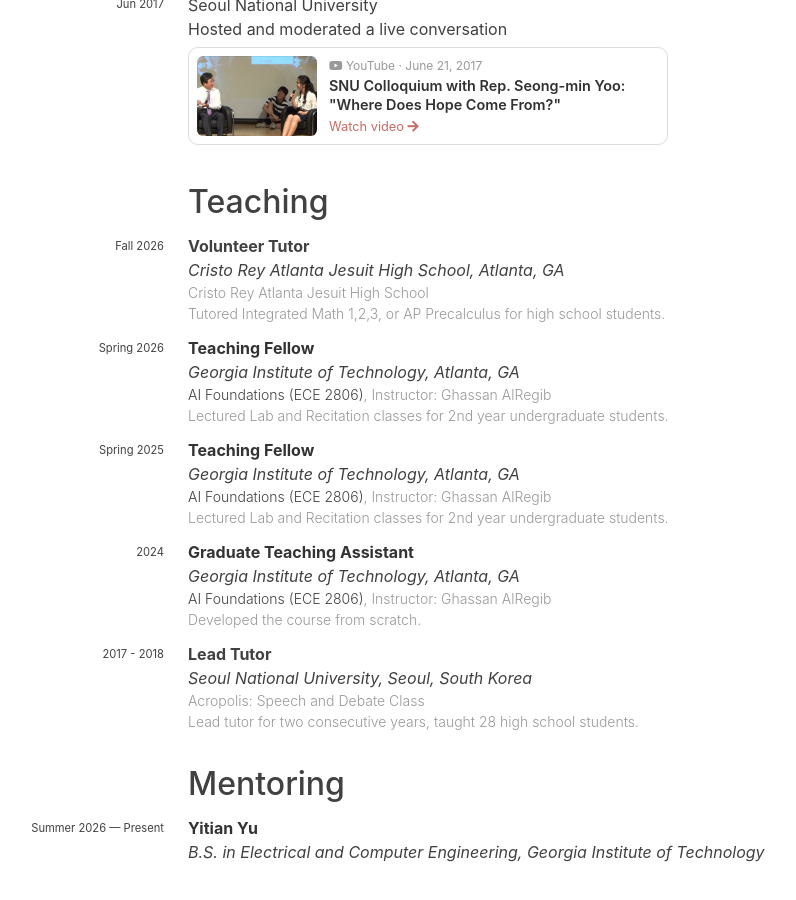
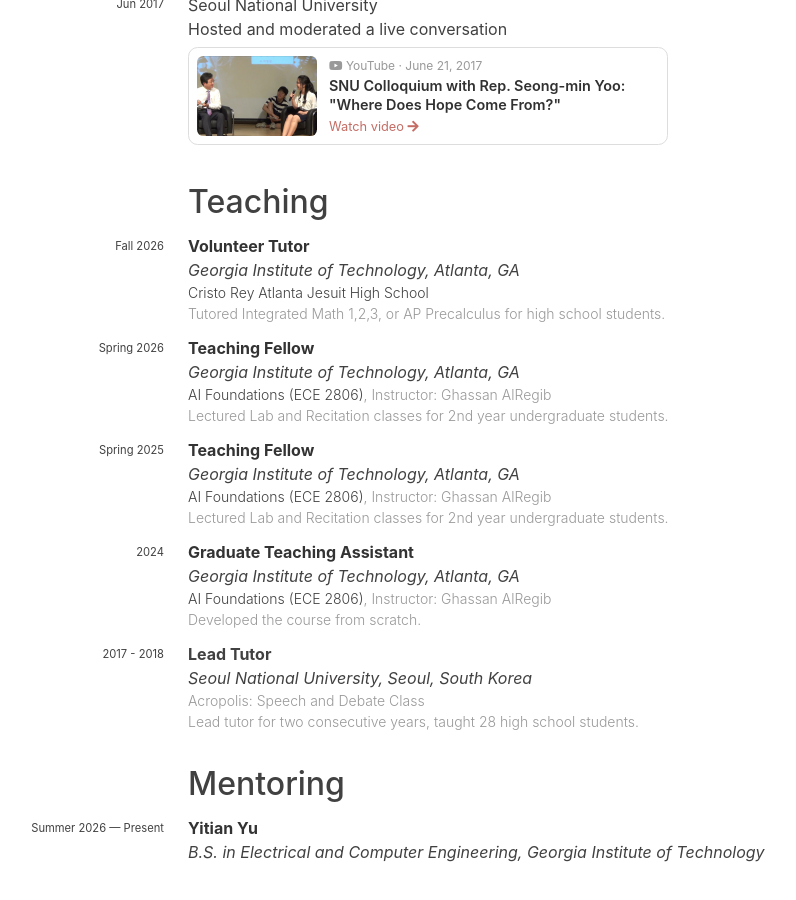
Before and after one commit to skvictoria/skvictoria.github.io, a Jekyll site: the page built from cv.md, in a window 1280 px wide and 900 px high, scrolled down 5399 px. Shown: the whole window, without its empty margins (144-940 px from the left). Built offline with Jekyll 4.4.1, drawn with Linux system fonts in a browser that asks for light colours; nearby versions of some CDN libraries; some web fonts are replaced.

Commit message:
Fix bug
Updated teaching experience details, changing institution and URLs.

```diff
--- a/_data/teaching.yaml
+++ b/_data/teaching.yaml
@@ -1,10 +1,11 @@
-- institution: Cristo Rey Atlanta Jesuit High School
+- institution: Georgia Institute of Technology
   position: Volunteer Tutor
   location: "Atlanta, GA"
   year: Fall 2026
   class: "Cristo Rey Atlanta Jesuit High School"
   description: "Tutored Integrated Math 1,2,3, or AP Precalculus for high school students."
-  institution-url: https://www.cristoreyatlanta.org/
+  institution-url: http://gatech.edu
+  class-url: https://www.cristoreyatlanta.org/
   ta: false
 
 - institution: Georgia Institute of Technology
```
